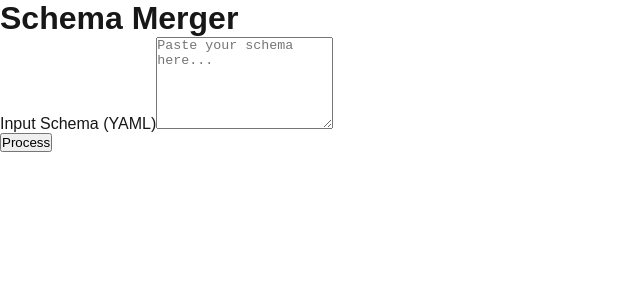
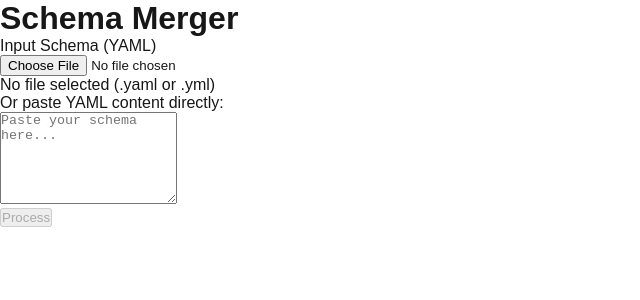
Before and after one commit to DianaAdrover/schema-merger, a Next.js app: page / in a window 1280 px wide. Shown: the top 300 px of the page, without its empty margins (0-640 px from the left). Built offline with nearby package versions, Linux system fonts and the light colour scheme.

Commit message:
functional process and get data plus upload and download

```diff
--- a/src/app/page.tsx
+++ b/src/app/page.tsx
@@ -1,18 +1,43 @@
 'use client';
 
-import { useState } from 'react';
+import { useState, useRef, useEffect } from 'react';
 
 export default function Home() {
   const [yamlInput, setYamlInput] = useState('');
+  const [uploadedFileName, setUploadedFileName] = useState<string>('');
   const [fileList, setFileList] = useState<string[]>([]);
+  const [selectedFile, setSelectedFile] = useState<string>('');
   const [selectedFileContent, setSelectedFileContent] = useState<string>('');
   const [loading, setLoading] = useState<boolean>(false);
   const [error, setError] = useState<string | null>(null);
+  const fileInputRef = useRef<HTMLInputElement>(null);
+
+  const handleFileUpload = (e: React.ChangeEvent<HTMLInputElement>) => {
+    const file = e.target.files?.[0];
+    if (!file) return;
+
+    // Validate file extension
+    const fileExt = file.name.split('.').pop()?.toLowerCase();
+    if (fileExt !== 'yaml' && fileExt !== 'yml') {
+      setError('Please upload a valid YAML file (.yaml or .yml)');
+      return;
+    }
+
+    setUploadedFileName(file.name);
+    setError(null);
+
+    const reader = new FileReader();
+    reader.onload = (event) => {
+      setYamlInput(event.target?.result as string);
+    };
+    reader.readAsText(file);
+  };
 
   const handleProcess = async () => {
     setLoading(true);
     setError('');
     setSelectedFileContent('');
+    setSelectedFile('');
     try {
       const res = await fetch('/api/process', {
         method: 'POST',
@@ -21,7 +46,10 @@ export default function Home() {
       });
       const data = await res.json();
       if (!res.ok) throw new Error(data.error || 'Unexpected error');
-      setFileList(data.files);
+
+      // Sort files alphabetically
+      const sortedFiles = [...data.files].sort((a, b) => a.localeCompare(b));
+      setFileList(sortedFiles);
     } catch (err) {
       setError(err instanceof Error ? err.message : 'Unknown error');
     } finally {
@@ -32,6 +60,7 @@ export default function Home() {
   const fetchFile = async (filename: string) => {
     try {
       setLoading(true);
+      setSelectedFile(filename);
       const res = await fetch(`/api/schema/${filename}`);
 
       if (!res.ok) {
@@ -39,7 +68,6 @@ export default function Home() {
       }
 
       const data = await res.json();
-      console.log("API Response:", data); // Debug response
 
       if (data.content) {
         setSelectedFileContent(data.content);
@@ -54,55 +82,93 @@ export default function Home() {
     }
   };
 
+  const downloadFile = () => {
+    if (!selectedFileContent || !selectedFile) return;
+
+    const blob = new Blob([selectedFileContent], { type: 'text/plain' });
+    const url = URL.createObjectURL(blob);
+    const a = document.createElement('a');
+    a.href = url;
+    a.download = selectedFile;
+    document.body.appendChild(a);
+    a.click();
+    document.body.removeChild(a);
+    URL.revokeObjectURL(url);
+  };
+
   return (
-      <main className="p-6 max-w-3xl mx-auto bg-white rounded-md shadow">
-        <h1 className="text-2xl font-bold mb-4">Schema Merger</h1>
-
-        <div className="mb-4">
-          <label htmlFor="yaml" className="block font-medium mb-1">Input Schema (YAML)</label>
+      <main>
+        <h1>Schema Merger</h1>
+        <div>
+          <label>Input Schema (YAML)</label>
+          <div>
+            <input
+                type="file"
+                ref={fileInputRef}
+                accept=".yaml,.yml"
+                onChange={handleFileUpload}
+            />
+            <div>
+              {uploadedFileName ? (
+                  <span>Selected: {uploadedFileName}</span>
+              ) : (
+                  <span>No file selected (.yaml or .yml)</span>
+              )}
+            </div>
+          </div>
+          {/* Keep textarea as fallback */}
+          <div
+          >
+            <div>
+              <span>Or paste YAML content directly:</span>
+            </div>
             <textarea
-              id="yaml"
                 rows={6}
-              className="w-full border p-2 rounded"
                 value={yamlInput}
                 onChange={(e) => setYamlInput(e.target.value)}
                 placeholder="Paste your schema here..."
             />
           </div>
-
+        </div>
         <button
             onClick={handleProcess}
-            disabled={loading}
-            className="bg-teal-600 text-white px-4 py-2 rounded hover:bg-teal-700"
+            disabled={loading || !yamlInput.trim()}
         >
           {loading ? 'Processing...' : 'Process'}
         </button>
-
-        {error && <p className="text-red-600 mt-4">Error: {error}</p>}
-
-        {fileList.length > 0 && (
-            <div className="mt-6">
-              <h2 className="font-semibold mb-2">Generated Files:</h2>
-              <ul className="list-disc list-inside">
-                {fileList.map((file) => (
-                    <li key={file}>
-                      <button className="text-blue-600 hover:underline" onClick={() => fetchFile(file)}>
-                        {file}
+        {error && <p>Error: {error}</p>}
+        <div>
+          {selectedFileContent && (
+            <div>
+              <div >
+                <h2>File Content: {selectedFile}</h2>
+                <button
+                    onClick={downloadFile}
+                >
+                  Download {selectedFile}
                 </button>
-                    </li>
-                ))}
-              </ul>
               </div>
-        )}
-
-        {selectedFileContent && (
-            <div className="mt-6">
-              <h2 className="font-semibold mb-2">File Content:</h2>
-              <pre className="whitespace-pre-wrap bg-gray-100 p-4 rounded max-h-96 overflow-auto">
+              <pre>
                   {selectedFileContent}
                 </pre>
             </div>
         )}
+          {fileList.length > 0 && (
+              <div>
+                <h2>Generated Files:</h2>
+                <div>
+                  {fileList.map((file) => (
+                      <button
+                          key={file}
+                          onClick={() => fetchFile(file)}
+                      >
+                        {file}
+                      </button>
+                  ))}
+                </div>
+              </div>
+          )}
+        </div>
       </main>
   );
 }
```
Lines whose indentation alone changed are shown as unchanged.
